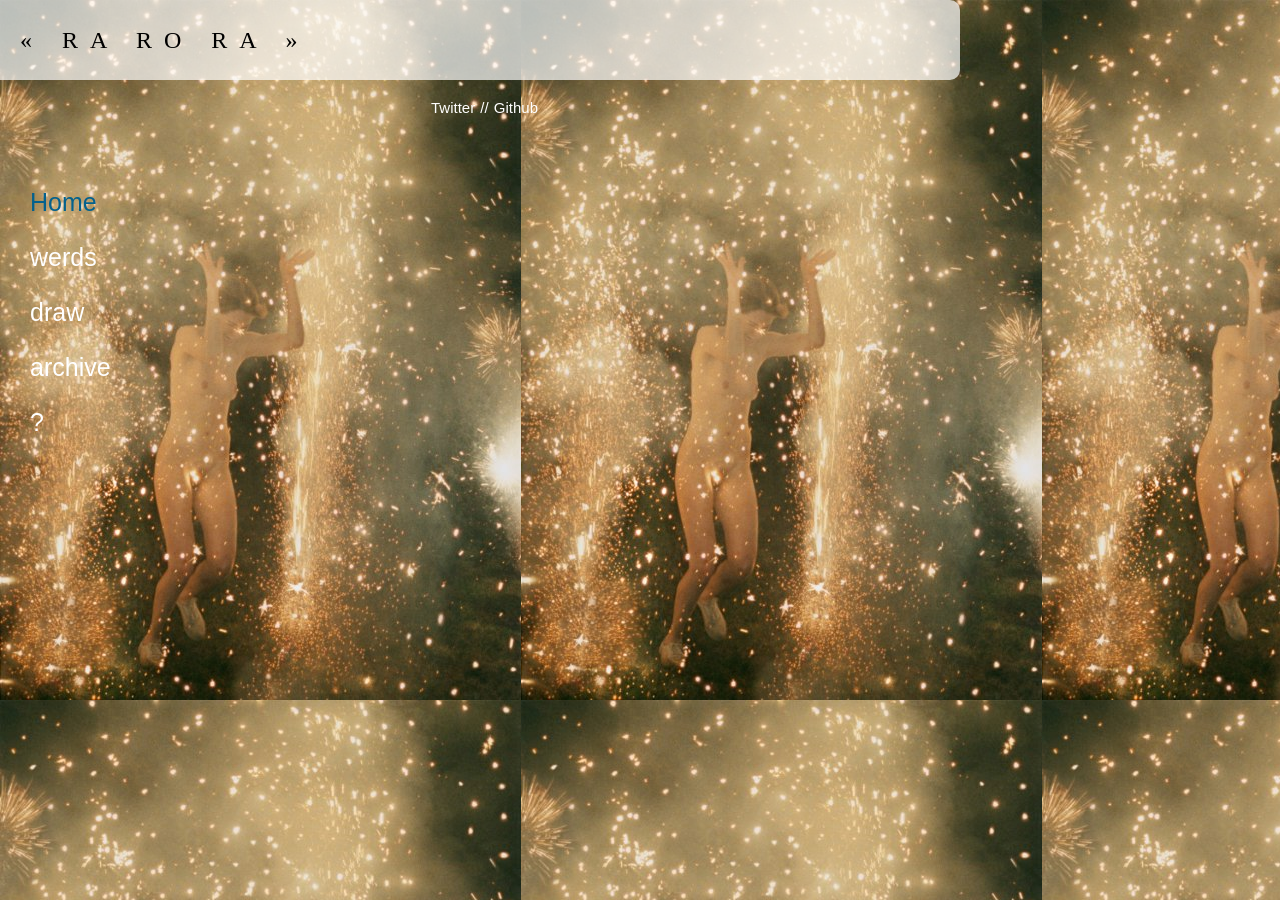
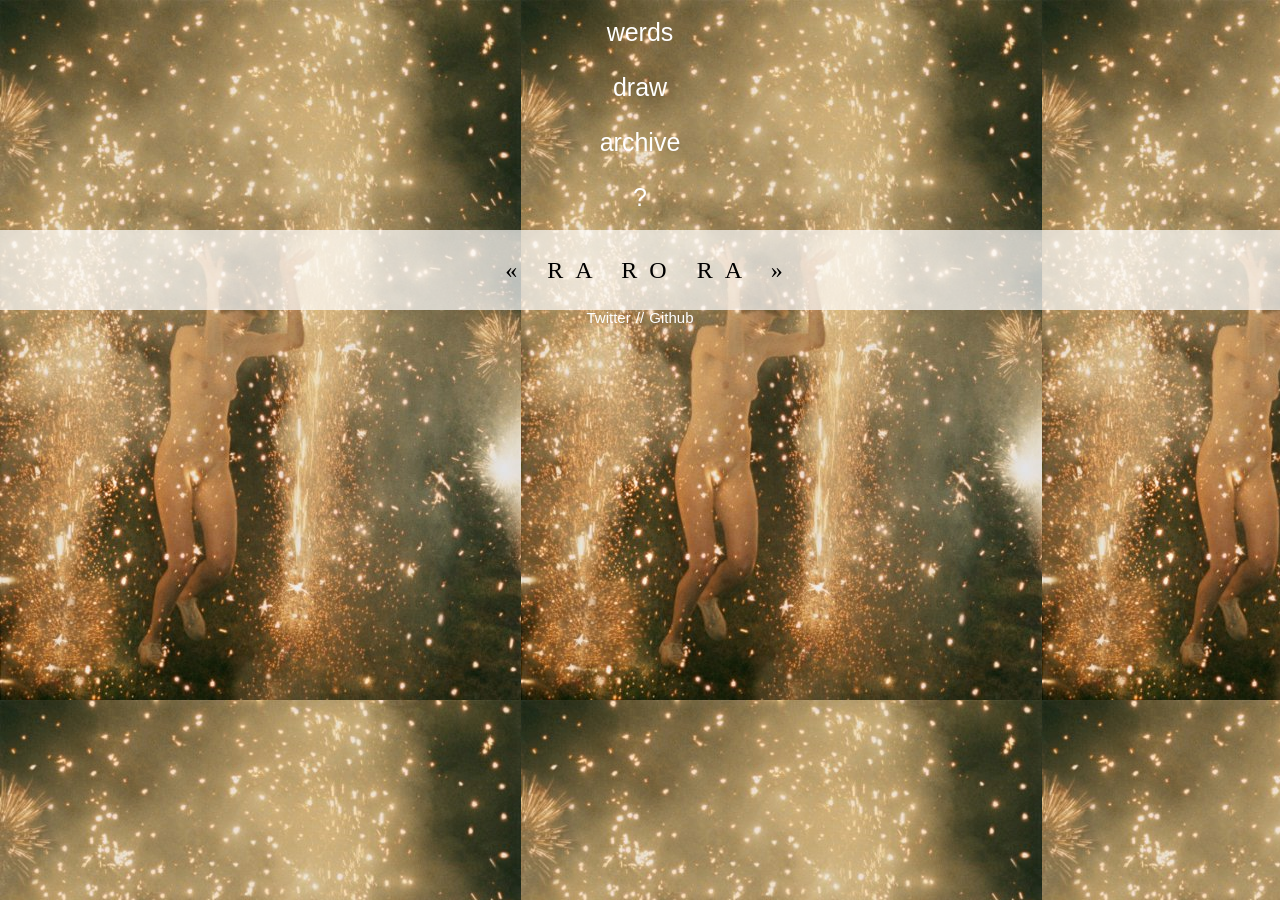
Before and after one commit to auroranou/old-portfolio, a Jekyll site: the page built from index.html, in a window 1280 px wide. Built offline with Jekyll 4.4.1, drawn with Linux system fonts in a browser that asks for light colours; nearby versions of some CDN libraries; some web fonts are replaced; library files that are not in the unit come from our copies; Markdown is read by kramdown in place of the engine named in the settings.

Commit message:
style clean up, code CLEAN UP

```diff
--- a/_layouts/default.html
+++ b/_layouts/default.html
@@ -22,31 +22,34 @@
 
 </script>
 </head>
+
 <body {% if page.class %}class="{{page.class}}"{% endif %}  onload="prettyPrint()">
   <div class="nav">
-      <div class="wrapper" id='home'>
-     <div class="home">
-      <a href="{{base}}/" {% if page.class == nil %}class='active'{% endif %}>Home<!-- <img src="{{base}}/img/home.png" height="150" width="150" alt=""/> --></a>
+    <!--
+    <span class="wrapper" id='home'>
+     <span class="home">
+      <a href="{{base}}/" {% if page.class == nil %}class='active'{% endif %}>Home</a>
+     </span>
+    </span>
+    -->
+    <div class="wrapper">
+      <span class="werds">
+        <a href="{{base}}/werds" {% if page.class == "werds" %}class="active"{% endif %}>
+  	     werds</a>
+      </span>
     </div>
-    </div>
-    <div class="wrapper">
-     <div class="werds">
-     <a href="{{base}}/werds" {% if page.class == "werds" %}class="active"{% endif %}>
-		 werds<!-- <img src="{{base}}/img/written.png" height="150" width="150" alt=""/> --></a>
-     </div>
-    </div>
-    <div class="wrapper">
-     <div class="draw">
+    <span class="wrapper">
+      <span class="draw">
         <a href="{{base}}/draw" {% if page.class == "draw" %}class="active"{% endif %}>
-     draw<!-- <img src="{{base}}/img/written.png" height="150" width="150" alt=""/> --></a>
-     </div>
-    </div>
-   <div class="wrapper">
+          draw</a>
+        </span>
+      </span>
+    <span class="wrapper">
       <a href="{{base}}/archive" {% if page.class == "archive" %}class="active"{% endif %}>archive</a>
-   </div>
-   <div class="wrapper">
+    </span>
+    <span class="wrapper">
       <a href="{{base}}/about" {% if page.class == "about" %}class="active"{% endif %}>?</a>
-   </div>
+    </span>
      <!--
      <div class="wrapper">
       <a href="http://[MAKE HER A FEED]">feed me</a>
@@ -54,6 +57,10 @@
      -->
   </div>
   {{content}}
-<div id='footer'><a href='http://www.twitter.com/auroranou' target='_blank'>Twitter</a> // <a href='http://www.github.com/ian29' target='_blank'>Github</a></div>
+  <div id='footer'>
+    <a href='http://www.twitter.com/auroranou' target='_blank'>Twitter</a>
+    //
+    <a href='http://www.github.com/ian29' target='_blank'>Github</a>
+  </div>
 </body>
 </html>
--- a/style.css
+++ b/style.css
@@ -94,10 +94,10 @@ a:hover {
 }
 .header {
     padding:20px;
-    width:920px;
+    width:100%;
+    text-align: center;
     border: transparent #887F7F 1px;
     background:rgba(255,255,255,.7);
-    border-radius:0 10px 10px 0;
     color:rgb(4, 97, 141);
 }
 .header p {
@@ -178,14 +178,11 @@ h3.fancy {
     font-style:italic;
 }
 .nav {
-    width:200px;
-    position: absolute;
-    top:170px;
-    left: 0px;
-    padding-left:10px
+    text-align: center;
+    top:50px;
 }
 .nav .wrapper {
-    position:relative;
+    text-align: center;
 }
 .nav a, .nav a:hover {
     font-size:25px;
@@ -231,7 +228,7 @@ h3.fancy {
 .nav a:hover {zoom:1;}
 
 #footer {
-    padding:20px 0px 20px 430px;
+    text-align: center;
     font-size:15px;
     color:#fff;
 }
```
Lines whose indentation alone changed are shown as unchanged.
